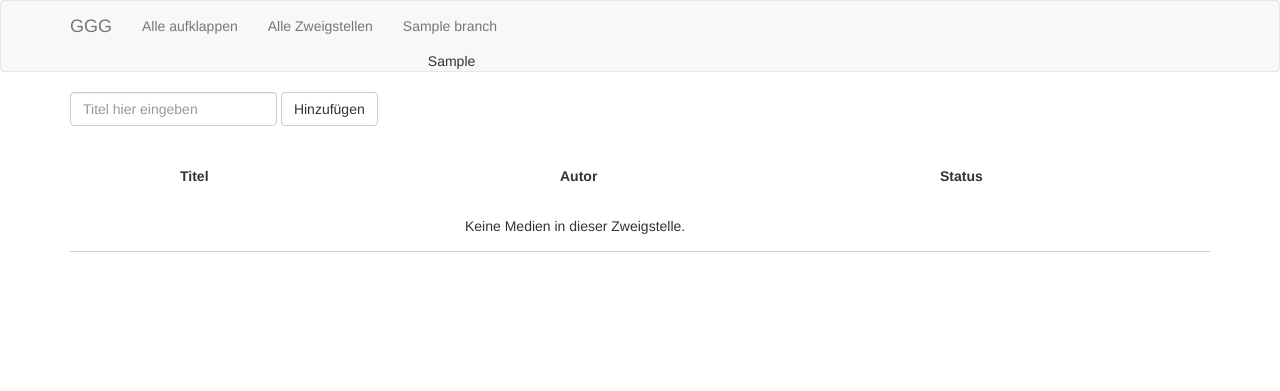
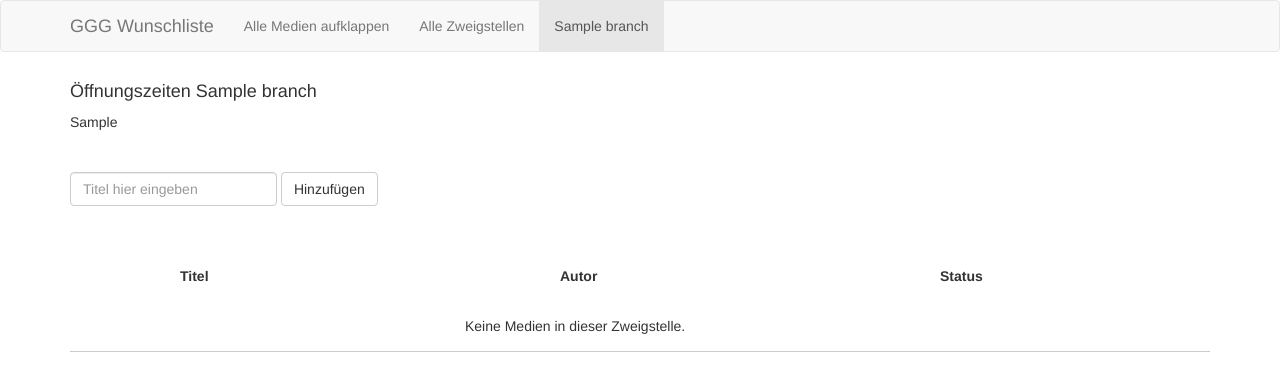
Before and after one commit to mariuskueng/library-wishlist, a Django app: a page that uses library_wishlist/templates/base.html in a window 1280 px wide. Shown: the top 391 px of the page. Run offline with Django 3.2, Linux system fonts and the light colour scheme; tables that the repository leaves empty hold one stand-in row (values such as "Sample post"); some libraries are stand-ins or nearby versions.

Commit message:
Minor updates
* Styling updates in navbar and base template
* Renamed suggestions to searchResults

```diff
--- a/library_wishlist/static/css/all.css
+++ b/library_wishlist/static/css/all.css
@@ -30,7 +30,10 @@
     font-style: italic;
 }
 .opening-hours {
-    list-style: none;
+    margin-bottom: 40px;
+}
+.search-results {
+    margin-top: 20px;
 }
 
 @media(max-width:767px){
--- a/library_wishlist/static/js/main.js
+++ b/library_wishlist/static/js/main.js
@@ -23,8 +23,8 @@ $("#create-form").submit(function() {
     var textField = $('#id_text');
     var submitButton = $('.wishlist-submit');
 
-    submitButton.button('loading');
     if (textField.val() == '') return false;
+    else submitButton.button('loading');
 
     $.post("/item/", {
             text: textField.val(),
@@ -32,7 +32,7 @@ $("#create-form").submit(function() {
         },
         function(data, status) {
             if (typeof data === "object") {
-                initSuggestions(data);
+                initSearchResults(data);
             } else {
                 $('.items').first().before(data);
             }
@@ -66,14 +66,14 @@ function resetItemForm() {
     });
 }
 
-function initSuggestions(data) {
+function initSearchResults(data) {
     searchResults = [];
-    $(".suggestions").empty().append("<p><strong>Es wurden mehrere Suchergebnisse gefunden. Bitte das Gewünschte auswählen.</strong></p>");
+    $(".search-results").empty().append("<p><strong>Es wurden mehrere Suchergebnisse gefunden. Bitte das Gewünschte auswählen.</strong></p>");
     for (var i = 0; i < data.length; i++) {
-        $(".suggestions").append("<p><a href='#' data-index='" + i + "'>" + data[i].name + "</a></p>");
+        $(".search-results").append("<p><a href='#' data-index='" + i + "'>" + data[i].name + "</a></p>");
         searchResults.push(data[i]);
     }
-    $(".suggestions a").on("click", function(e) {
+    $(".search-results a").on("click", function(e) {
         e.preventDefault();
         var index = parseInt($(this).attr("data-index"));
         var item = JSON.stringify(searchResults[index]);
@@ -87,7 +87,7 @@ function initSuggestions(data) {
             success: function(data, status) {
                 $('.items').first().before(data);
                 resetItemForm();
-                $(".suggestions").empty();
+                $(".search-results").empty();
             },
             error: function(xhr, status) {
                 console.log("Error: " + xhr.statusText);
--- a/library_wishlist/templates/base.html
+++ b/library_wishlist/templates/base.html
@@ -1,7 +1,7 @@
 <!DOCTYPE html>
-<html lang="en">
+<html lang="de">
     <head>
-        <title>Library Wishlist</title>
+        <title>GGG Wunschliste</title>
         <meta name="viewport" content="width=device-width, initial-scale=1.0">
         <meta name="robots" content"noindex, nofollow">
         <!-- Bootstrap -->
@@ -22,26 +22,18 @@
                   <span class="icon-bar"></span>
                   <span class="icon-bar"></span>
                 </button>
-                <a class="navbar-brand" href="/">GGG</a>
+                <a class="navbar-brand" href="/">GGG Wunschliste</a>
               </div>
               <!-- Collect the nav links, forms, and other content for toggling -->
               <div class="collapse navbar-collapse" id="bs-example-navbar-collapse-1">
                 <ul class="nav navbar-nav">
-                  <li><a href="#" class="wishlist-collapse-all">Alle aufklappen</a></li>
+                  <li><a href="#" class="wishlist-collapse-all">Alle Medien aufklappen</a></li>
                   <li><a href="/">Alle Zweigstellen</a></li>
                       {% for b in branches %}
-                        <li>
+                        <li class="{% if currentBranch.name == b.name %} active {% endif %}">
                             <a href="/branches/{{ b.slug }}">{{ b.name }}</a>
-                            {% if currentBranch.name  == b.name %}
-                            <ul class="opening-hours">
-                                <li>
-                                    {{ currentBranch.opening_hours }}
-                                </li>
-                            </ul>
-                            {% endif %}
                         </li>
                       {% endfor %}
-
                 </ul>
               </div><!-- /.navbar-collapse -->
             </div>
@@ -50,13 +42,23 @@
         <div class="container">
             <div class="col-xs-12">
                 <div class="row">
+                    {% if currentBranch %}
+                    <div class="opening-hours">
+                        {% for b in branches %}
+                            {% if currentBranch.name  == b.name %}
+                            <h4>Öffnungszeiten {{ currentBranch.name }}</h4>
+                            <p>{{ currentBranch.opening_hours }}</p>
+                            {% endif %}
+                        {% endfor %}
+                    </div>
+                    {% endif %}
                     <form id="create-form" role="form" action="" method="post" class="form-inline">{% csrf_token %}
                       <div class="form-group">
                         <input type="text" class="form-control" id="id_text" name="text" placeholder="Titel hier eingeben">
                         <button type="submit" class="btn btn-default wishlist-submit">Hinzufügen</button>
                       </div>
                     </form>
-                    <div class="suggestions"></div>
+                    <div class="search-results"></div>
                 </div>
                 <div class="row">
                     {% block content %}{% endblock content %}
```
